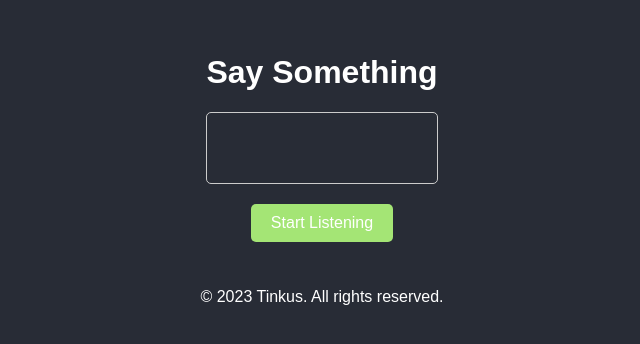
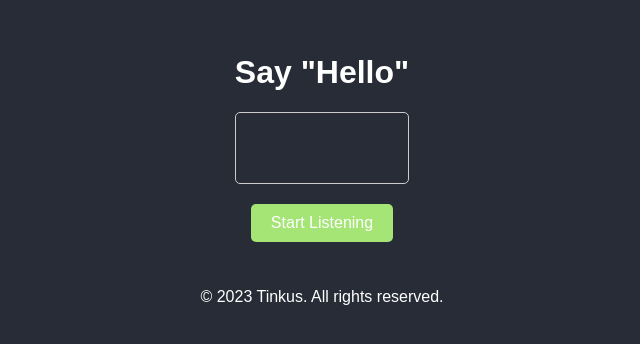
Before and after one commit to AimanKarim05/TINKUS-WEB, a plain HTML site: page TINKUS WEB/index.html in a window 1280 px wide. Shown: the part 218-562 px from the top of the page, without its empty margins (318-958 px from the left). Drawn offline with Linux system fonts and the light colour scheme.

Commit message:
Update index.html

```diff
--- a/TINKUS WEB/index.html
+++ b/TINKUS WEB/index.html
@@ -8,7 +8,7 @@
 </head>
 <body>
     <div class="container">
-        <h1>Say Something</h1>
+        <h1>Say "Hello"</h1>
         <div id="output"></div>
         <button id="startBtn">Start Listening</button>
         <canvas id="pingPongCanvas" width="480" height="320"></canvas>
```
